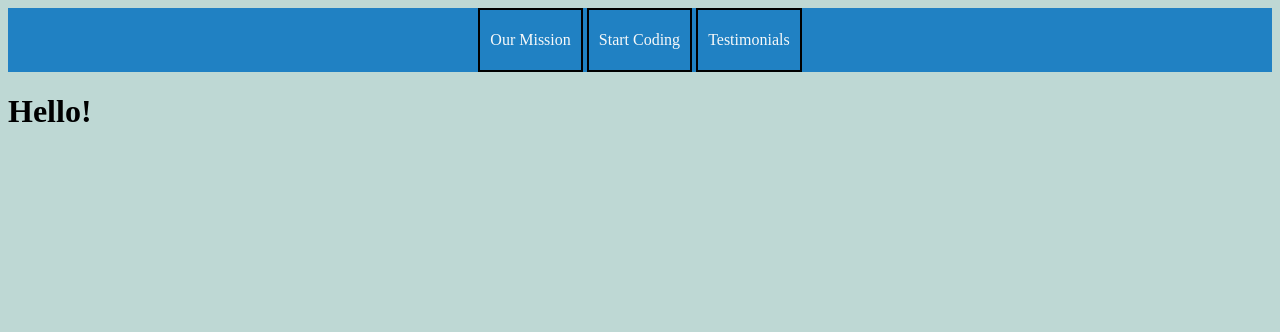
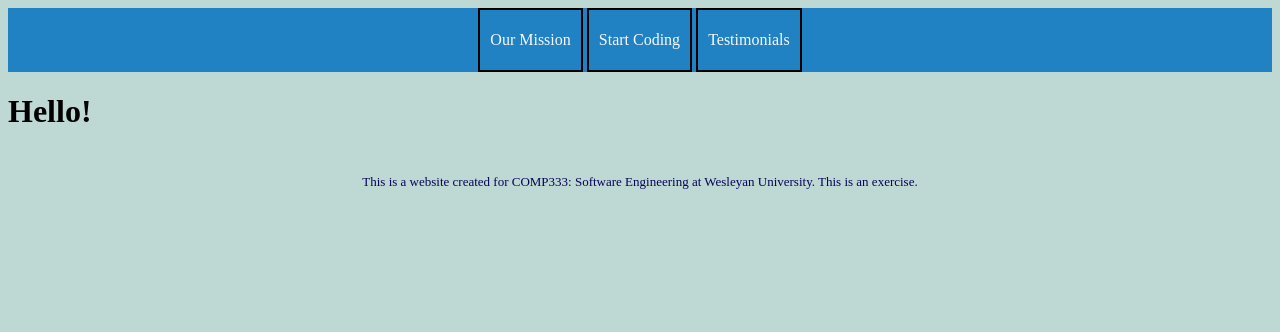
Before and after one commit to GavrielaTM3/COMP333_Website, a PHP site: page / in a window 1280 px wide. Shown: the top 332 px of the page. Run offline with PHP 8.4, Linux system fonts and the light colour scheme.

Commit message:
Added disclaimer text (issue #5)

```diff
--- a/index.html
+++ b/index.html
@@ -24,4 +24,9 @@
     </ul>
   </div>
 
+  <body>
 <h1>Hello!</h1>
+<footer>
+    <p>This is a website created for COMP333: Software Engineering at Wesleyan University. This is an exercise.</p>
+</footer>
+</body>
--- a/style.css
+++ b/style.css
@@ -50,3 +50,16 @@ body {
     color: #F7F9F9;
     text-decoration: none;
   }
+
+
+footer {
+    text-align: center;
+    padding: 20px;
+    color: #080357;
+    font-size: 13px;
+}
+
+footer p {
+    margin: 0;
+    line-height: 1.5;
+}
```
